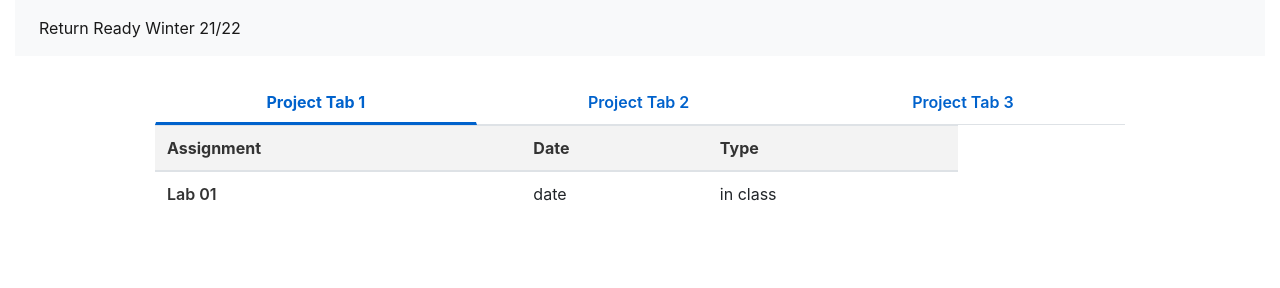
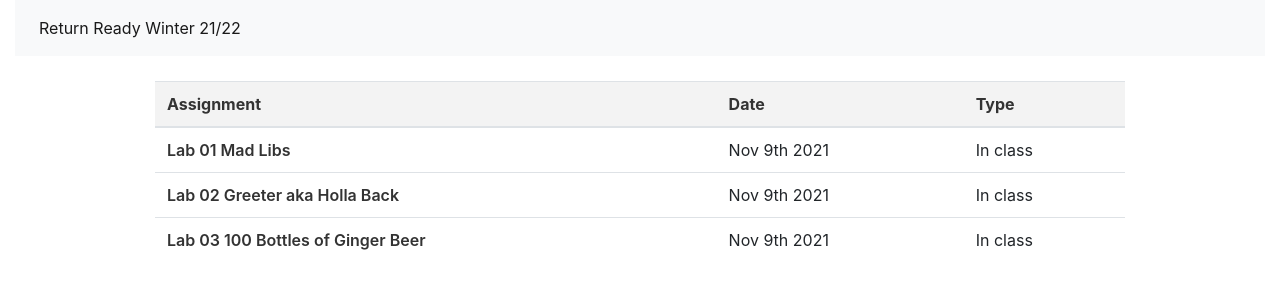
Before and after one commit to CD-ReturnReady-Labs/CD-ReturnReady-Labs.github.io, a plain HTML site: page index.html in a window 1280 px wide. Drawn offline with nearby package versions, Linux system fonts and the light colour scheme.

Commit message:
updated page

```diff
--- a/index.html
+++ b/index.html
@@ -26,15 +26,6 @@
     <div class="container">
         <div class="row">
             <div class="col-md-12">
-                <nav>
-                    <div class="nav nav-tabs nav-fill" id="nav-tab" role="tablist">
-                        <a class="nav-item nav-link active" id="nav-home-tab" data-toggle="tab" href="#nav-home" role="tab" aria-controls="nav-home" aria-selected="true">Project Tab 1</a>
-                        <a class="nav-item nav-link" id="nav-profile-tab" data-toggle="tab" href="#nav-profile" role="tab" aria-controls="nav-profile" aria-selected="false">Project Tab 2</a>
-                        <a class="nav-item nav-link" id="nav-contact-tab" data-toggle="tab" href="#nav-contact" role="tab" aria-controls="nav-contact" aria-selected="false">Project Tab 3</a>
-                    </div>
-                </nav>
-                <div class="row">
-                    <div class="col-10">
                         <table class="table" cellspacing="0">
                             <thead>
                                 <tr>
@@ -45,15 +36,23 @@
                             </thead>
                             <tbody>
                                 <tr>
-                                    <td><a href="#">Lab 01</a></td>
-                                    <td>date</td>
-                                    <td>in class</td>
+                                    <td><a href="https://github.com/CD-ReturnReady-Labs/Lab01-MadlibGenerator">Lab 01 Mad Libs</a></td>
+                                    <td>Nov 9th 2021</td>
+                                    <td>In class</td>
                                 </tr>
-
+                                <tr>
+                                    <td><a href="https://github.com/CD-ReturnReady-Labs/Lab02-Greeting-Holla-Back">Lab 02 Greeter aka Holla Back</a></td>
+                                    <td>Nov 9th 2021</td>
+                                    <td>In class</td>
+                                </tr>
+                                <tr>
+                                    <td><a href="https://github.com/CD-ReturnReady-Labs/Lab03-100GingerBeerBottles">Lab 03 100 Bottles of Ginger Beer</a></td>
+                                    <td>Nov 9th 2021</td>
+                                    <td>In class</td>
+                                </tr>
                             </tbody>
                         </table>
-                    </div>
-                </div>
+
             </div>
         </div>
     </div>
```
